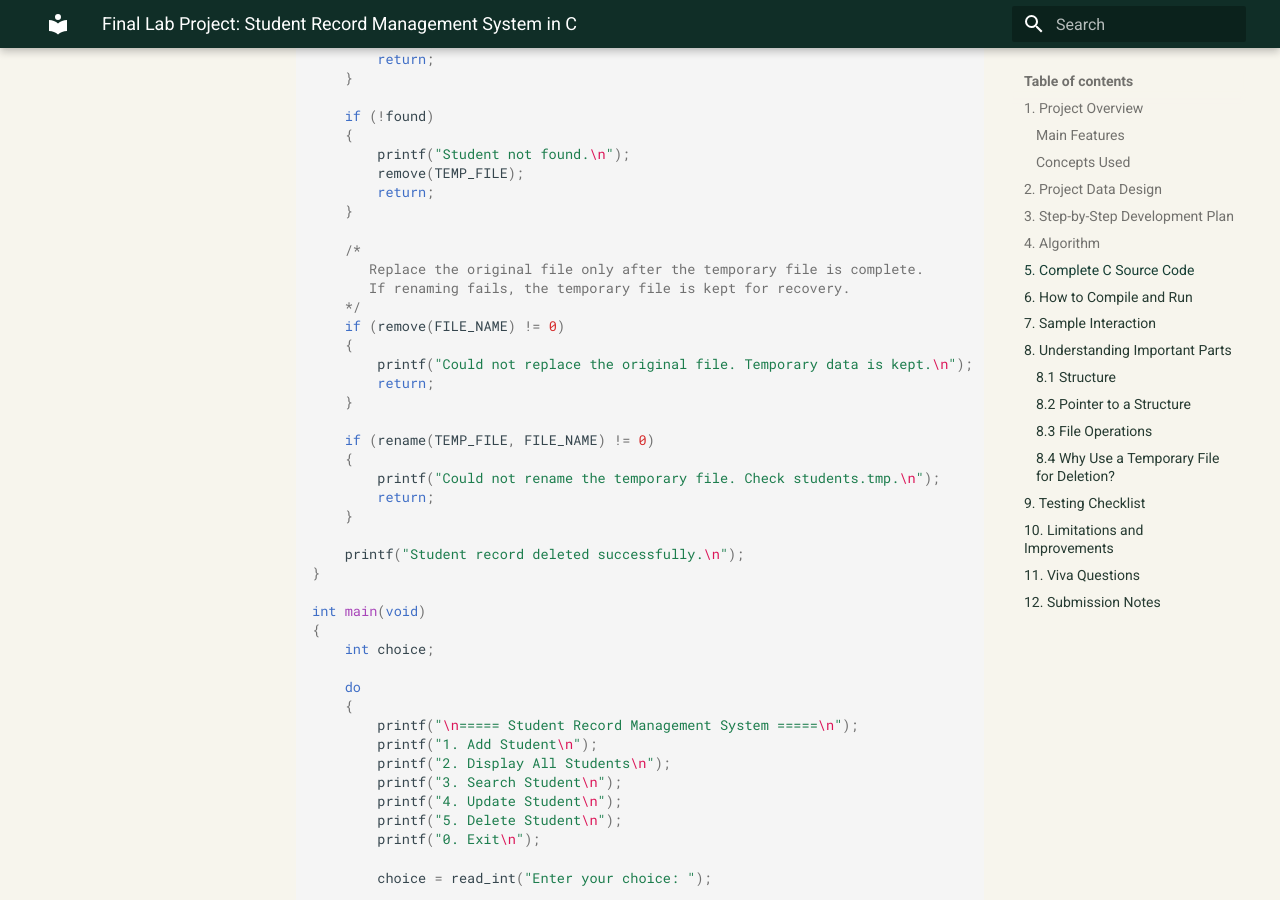
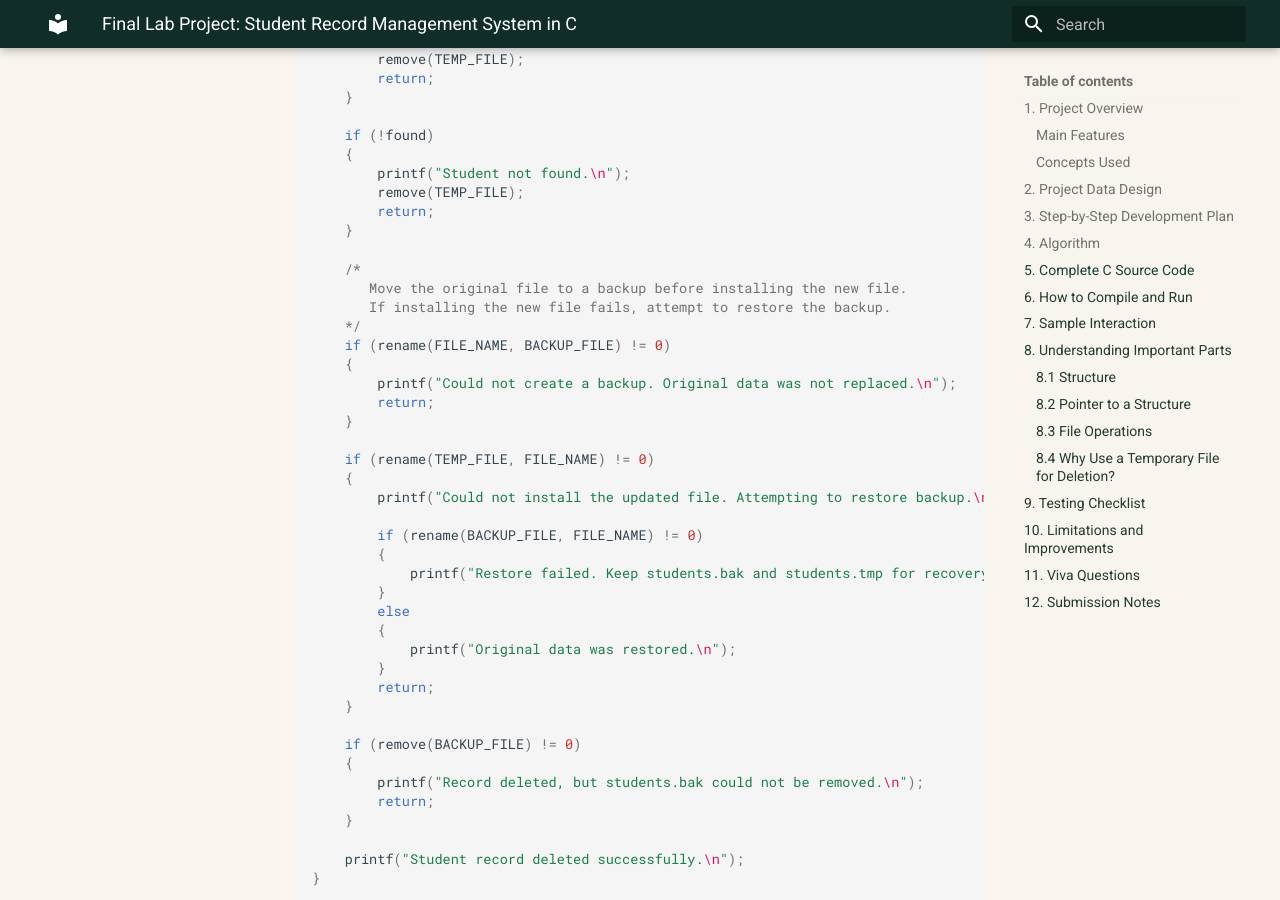
Before and after one commit to taimiyatahsin0-png/nu-cse-notes-store, an MkDocs documentation site: the page built from docs/subjects/spl-lab/final-lab-project-student-record-management.md, in a window 1280 px wide and 900 px high, scrolled down 9380 px. Built offline with MkDocs 1.6.1 and Material for MkDocs 9.7.7, drawn with Linux system fonts in a browser that asks for light colours; some of the changed text lies outside the part shown.

Commit message:
Protect student data during final project deletion

```diff
--- a/docs/subjects/spl-lab/final-lab-project-student-record-management.md
+++ b/docs/subjects/spl-lab/final-lab-project-student-record-management.md
@@ -81,6 +81,7 @@ Save the following program as `student_record.c`.
 
 #define FILE_NAME "students.dat"
 #define TEMP_FILE "students.tmp"
+#define BACKUP_FILE "students.bak"
 
 struct Student
 {
@@ -426,18 +427,33 @@ void delete_student(void)
     }
 
     /*
-       Replace the original file only after the temporary file is complete.
-       If renaming fails, the temporary file is kept for recovery.
+       Move the original file to a backup before installing the new file.
+       If installing the new file fails, attempt to restore the backup.
     */
-    if (remove(FILE_NAME) != 0)
+    if (rename(FILE_NAME, BACKUP_FILE) != 0)
     {
-        printf("Could not replace the original file. Temporary data is kept.\n");
+        printf("Could not create a backup. Original data was not replaced.\n");
         return;
     }
 
     if (rename(TEMP_FILE, FILE_NAME) != 0)
     {
-        printf("Could not rename the temporary file. Check students.tmp.\n");
+        printf("Could not install the updated file. Attempting to restore backup.\n");
+
+        if (rename(BACKUP_FILE, FILE_NAME) != 0)
+        {
+            printf("Restore failed. Keep students.bak and students.tmp for recovery.\n");
+        }
+        else
+        {
+            printf("Original data was restored.\n");
+        }
+        return;
+    }
+
+    if (remove(BACKUP_FILE) != 0)
+    {
+        printf("Record deleted, but students.bak could not be removed.\n");
         return;
     }
 
```
